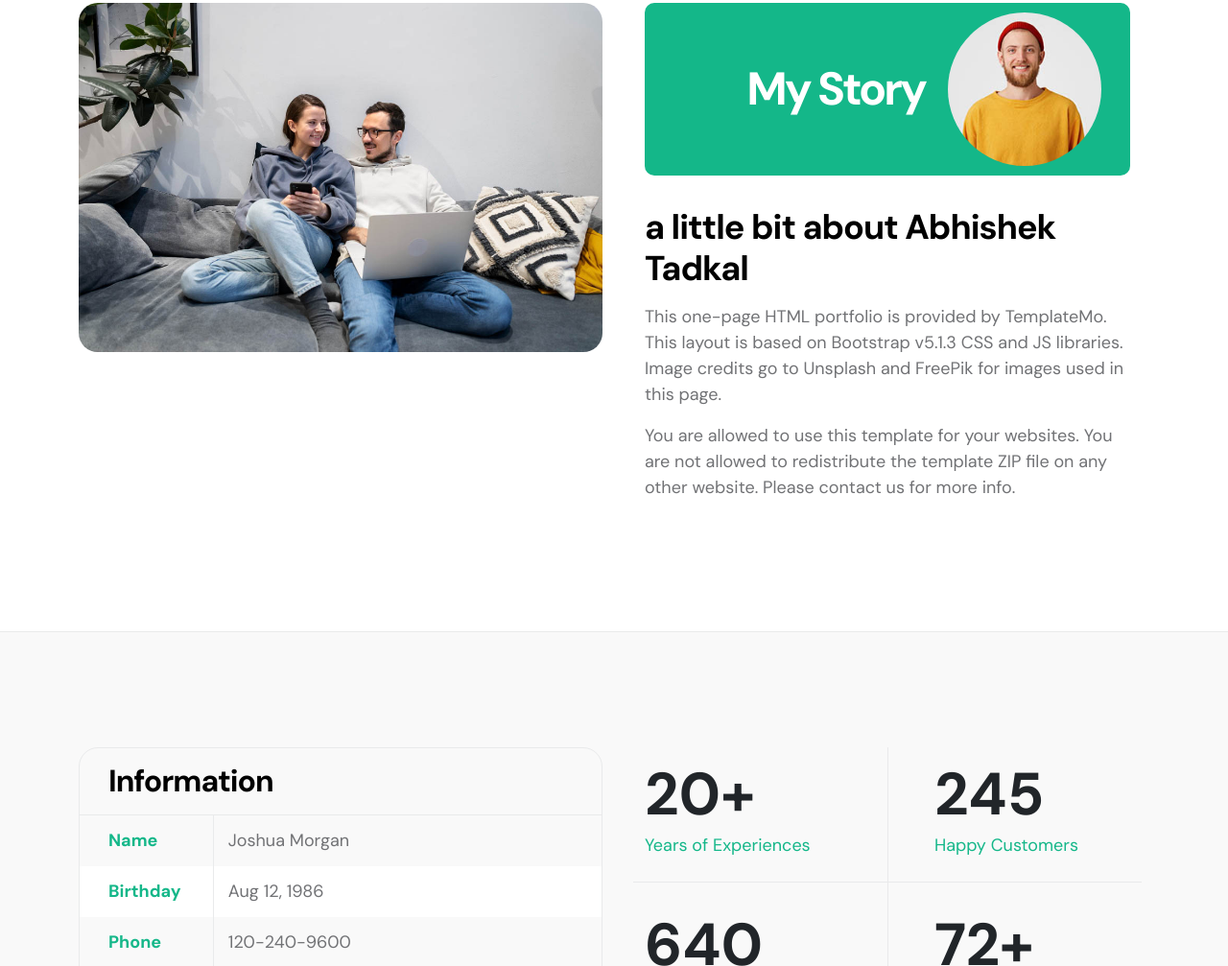
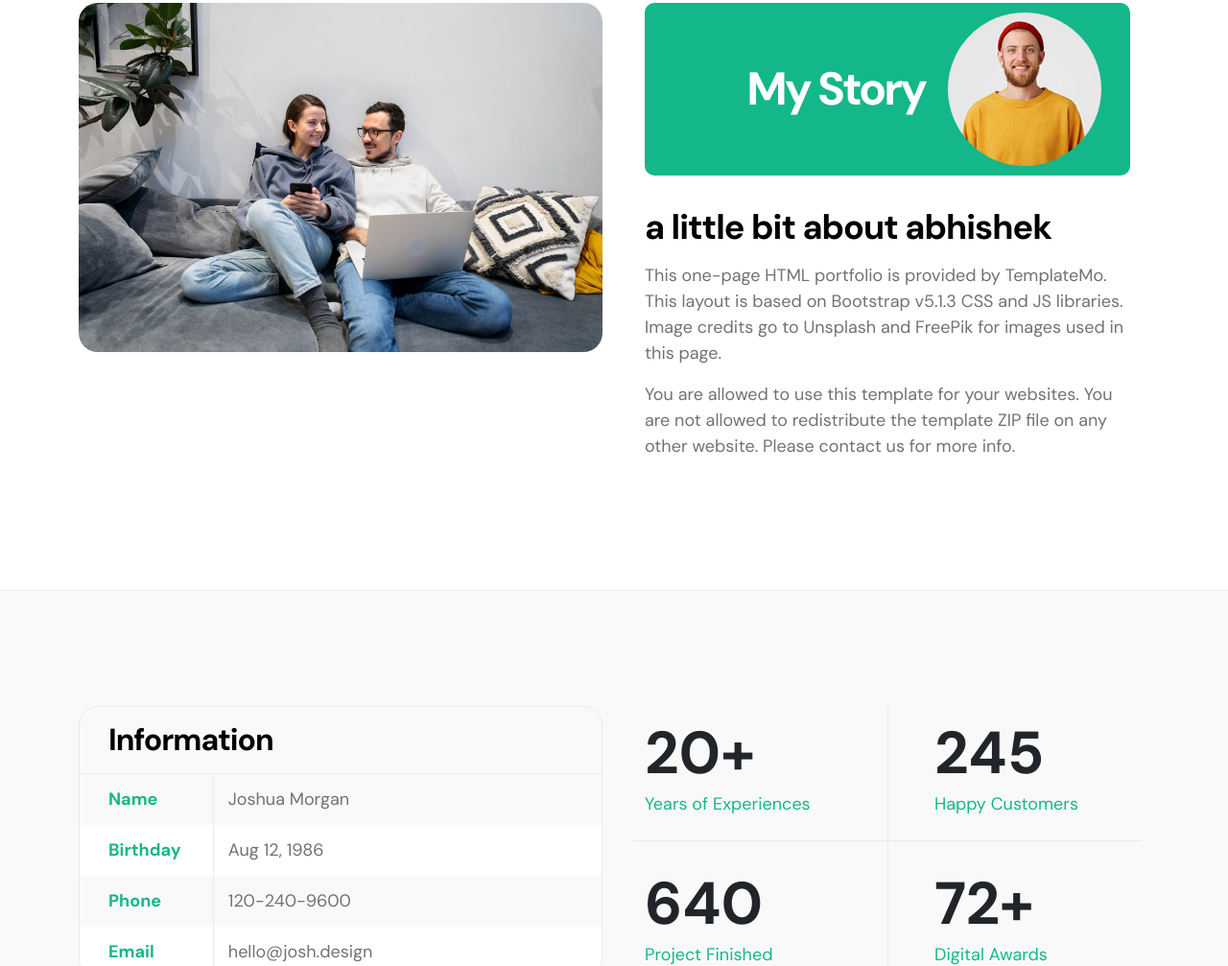
Before and after one commit to Abhishektadkal02/EY_4.0_SU, a plain HTML site: page index.html in a window 1280 px wide. Shown: the part 777-1784 px from the top of the page at 96% size. Drawn offline with Linux system fonts and the light colour scheme.

Commit message:
Update name

```diff
--- a/index.html
+++ b/index.html
@@ -139,7 +139,7 @@ https://templatemo.com/tm-578-first-portfolio
                                     <img src="images/happy-bearded-young-man.jpg" class="avatar-image img-fluid" alt="">
                                 </div>
 
-                                <h3 class="pt-2 mb-3">a little bit about Abhishek Tadkal</h3>
+                                <h3 class="pt-2 mb-3">a little bit about abhishek</h3>
 
                                 <p>This one-page HTML portfolio is provided by <a href="https://templatemo.com" target="_blank">TemplateMo</a>. This layout is based on Bootstrap v5.1.3 CSS and JS libraries. Image credits go to <a href="https://unsplash.com" target="_blank">Unsplash</a> and <a href="https://freepik.com" target="_blank">FreePik</a> for images used in this page.</p>
 
```
